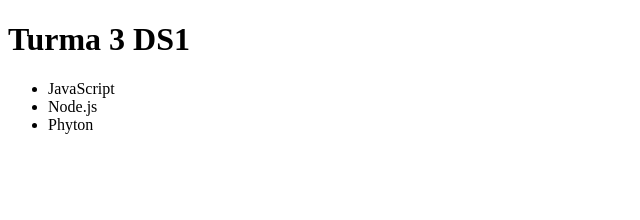
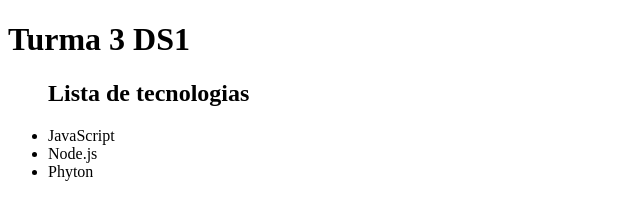
Before and after one commit to Barbara23456/aula-3ds1, a plain HTML site: page index.html in a window 1280 px wide. Shown: the whole page, without its empty margins (0-640 px from the left). Drawn offline with Linux system fonts and the light colour scheme.

Commit message:
inserindo título

```diff
--- a/index.html
+++ b/index.html
@@ -8,6 +8,7 @@
 <body>
     <h1>Turma 3 DS1</h1>
     <ul>
+        <h2>Lista de tecnologias</h2>
         <li>JavaScript</li>
         <li>Node.js</li>
         <li>Phyton</li>
```
